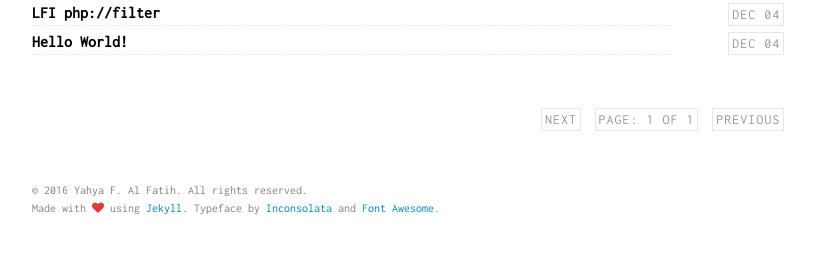
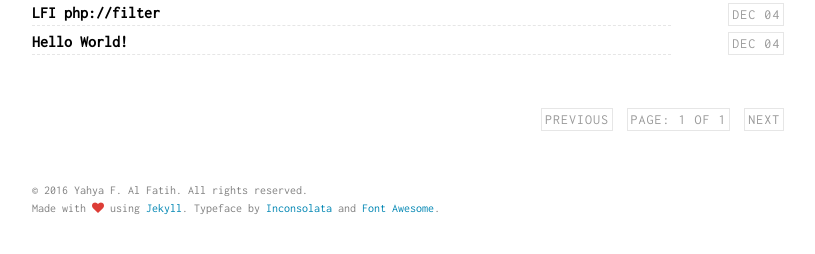
Before and after one commit to k1m0ch1/k1m0ch1.github.io, a Jekyll site: the page built from index.html, in a window 1280 px wide. Shown: the part 378-632 px from the top of the page, without its empty margins (232-1047 px from the left). Built offline with Jekyll 4.4.1, drawn with Linux system fonts in a browser that asks for light colours; the list of posts is cut into pages by our own code.

Commit message:
final fix

```diff
--- a/index.html
+++ b/index.html
@@ -25,17 +25,17 @@ title: Home
   </div>
   <div class="container">
     <article class="post-item">
+      {% if paginator.next_page %}
+        <a href="{{ paginator.next_page_path }}" class="next post-meta date-label"><b>Next</b></a>
+      {% else %}
+        <span class="next post-meta date-label"><b>Next</b></span>
+      {% endif %}
+      <span class="post-meta date-label">Page: <b>{{ paginator.page }}</b> of <b>{{ paginator.total_pages }}</b></span>
       {% if paginator.previous_page %}
         <a href="{{ paginator.previous_page_path }}" class="previous post-meta date-label" ><b>Previous</b></a>
       {% else %}
         <span class="previous post-meta date-label"><b>Previous</b></span>
       {% endif %}
-      <span class="post-meta date-label">Page: <b>{{ paginator.page }}</b> of <b>{{ paginator.total_pages }}</b></span>
-      {% if paginator.next_page %}
-        <a href="{{ paginator.next_page_path }}" class="next post-meta date-label"><b>Next</b></a>
-      {% else %}
-        <span class="next post-meta date-label"><b>Next</b></span>
-      {% endif %}
     </article>
   </div>
 </section>
```
